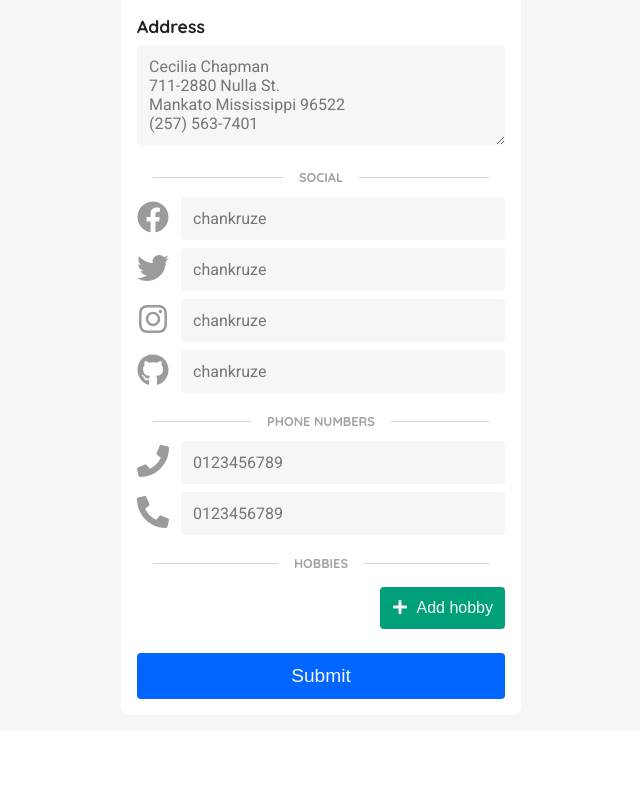
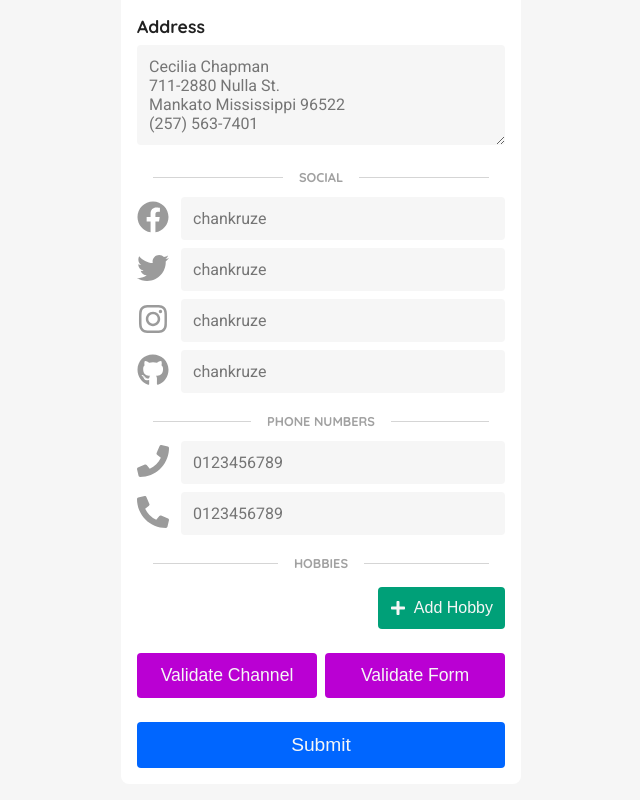
Before and after one commit to chankruze/formik-fundamentals, a React (Create React App) app: page / in a window 1280 px wide. Shown: the part 312-1112 px from the top of the page, without its empty margins (319-959 px from the left). Before the commit the page ends 1043 px from the top, so only its background shows below. Built offline with nearby package versions, Linux system fonts and the light colour scheme.

Commit message:
manual validation: form level validation demo
Signed-off-by: chankruze <chankruze@gmail.com>

```diff
--- a/src/YoutubeForm.module.css
+++ b/src/YoutubeForm.module.css
@@ -57,6 +57,28 @@ input:focus,
 textarea:focus {
   outline: 0;
   outline: 3px solid rgb(0, 102, 255);
+}
+
+.validation_div {
+  width: 100%;
+  padding: 0.5rem;
+  display: flex;
+  flex-direction: row;
+  gap: 0.5rem;
+}
+
+.validation_div button[type="button"] {
+  margin-top: 0.5rem;
+  padding: 0.75rem;
+  width: 100%;
+  font-size: 1.1rem;
+  border: 0;
+  border-radius: 0.25rem;
+  background: rgb(186, 0, 211);
+  color: #f6f6f6;
+  cursor: pointer;
+  transition: all 0.2s ease-in-out;
+  text-transform: capitalize;
 }
 
 button[type="submit"] {
@@ -160,6 +182,8 @@ textarea {
   transition: all 0.2s ease-in-out;
   display: flex;
   margin-left: auto;
+  align-items: center;
+  text-transform: capitalize;
 }
 
 .btn_add_hobby svg {
--- a/src/YoutubeFormV2.js
+++ b/src/YoutubeFormV2.js
@@ -84,6 +84,7 @@ const YoutubeFormV2 = () => {
         // validateOnBlur={false}
         // validateOnChange={false}
       >
+        {(formik) => (
           <Form className={styles.form}>
             {/* name Field */}
             <div className={styles.wrapper_div}>
@@ -286,11 +287,40 @@ const YoutubeFormV2 = () => {
               </FieldArray>
             </div>
 
+            {/* validation buttons */}
+            <div className={styles.validation_div}>
+              {/* validate field */}
+              <button
+                type="button"
+                onClick={() => {
+                  formik.setFieldTouched("channel");
+                  formik.validateField("channel");
+                }}
+              >
+                validate channel
+              </button>
+              {/* validate all */}
+              <button
+                type="button"
+                onClick={() => {
+                  formik.setTouched({
+                    name: true,
+                    email: true,
+                    channel: true,
+                    address: true,
+                  });
+                  formik.validateForm();
+                }}
+              >
+                validate form
+              </button>
+            </div>
             {/* submit button */}
             <div className={styles.wrapper_div}>
               <button type="submit">Submit</button>
             </div>
           </Form>
+        )}
       </Formik>
     </div>
   );
```
Lines whose indentation alone changed are shown as unchanged.
